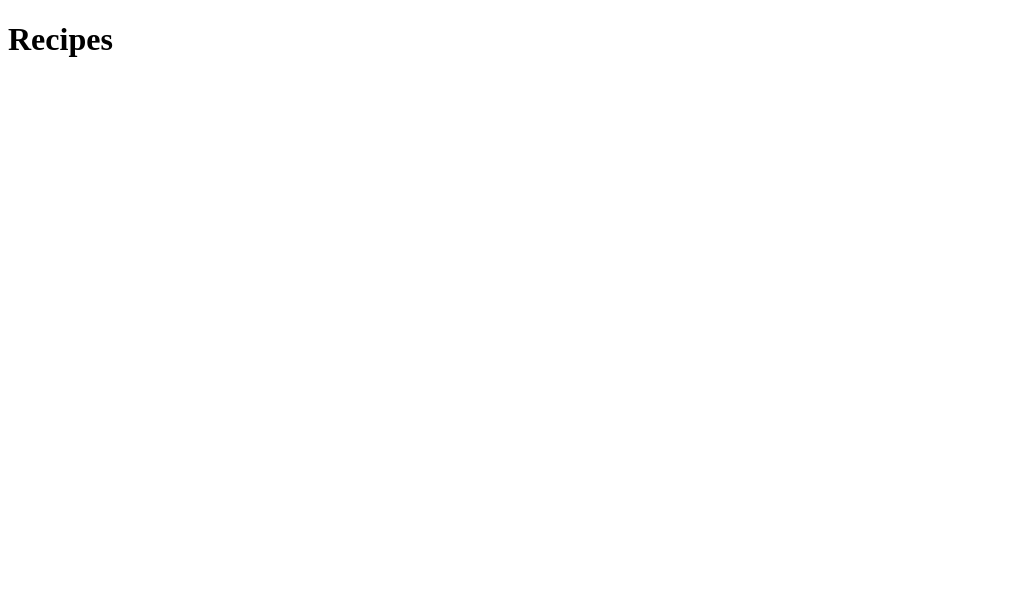
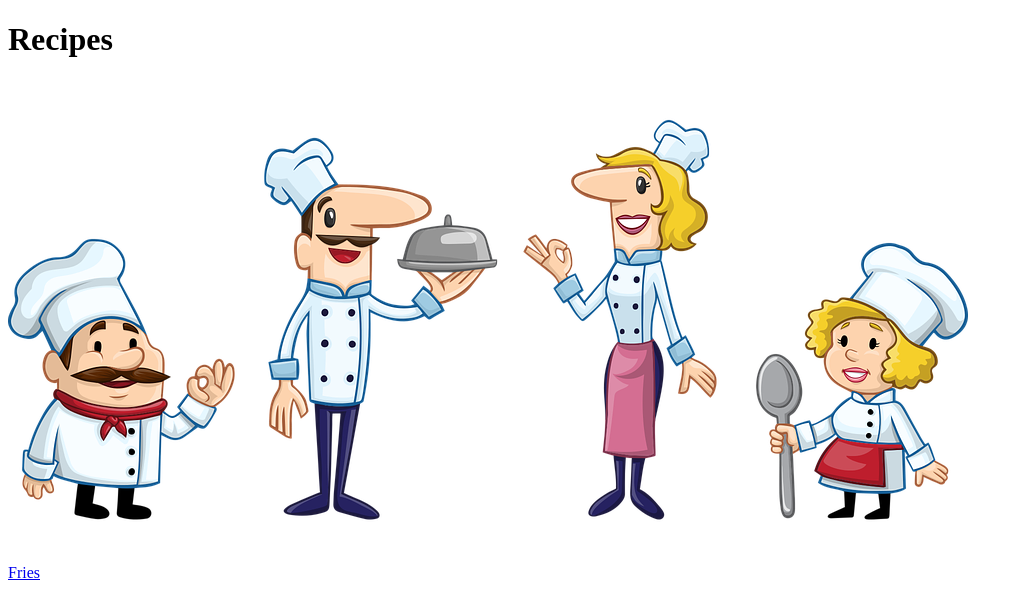
Before and after one commit to lolsniperftw/Recipes-Website, a plain HTML site: page index.html in a window 1280 px wide. Shown: the whole page, without its empty margins (0-1023 px from the left). Drawn offline with Linux system fonts and the light colour scheme.

Commit message:
Added fries link

```diff
--- a/index.html
+++ b/index.html
@@ -6,5 +6,8 @@
 </head>
 <body>
     <h1>Recipes</h1>
+    <img src="./images/chef.png">
+    <a href="./recipes/fries.html" style="text-align: left; display: block;">Fries</a>
+
 </body>
 </html>
```
